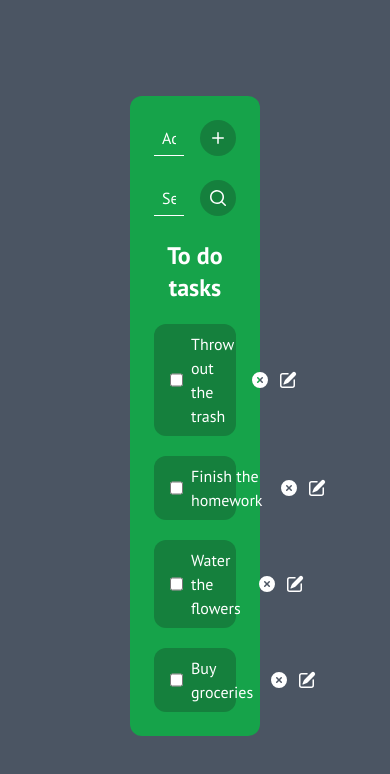
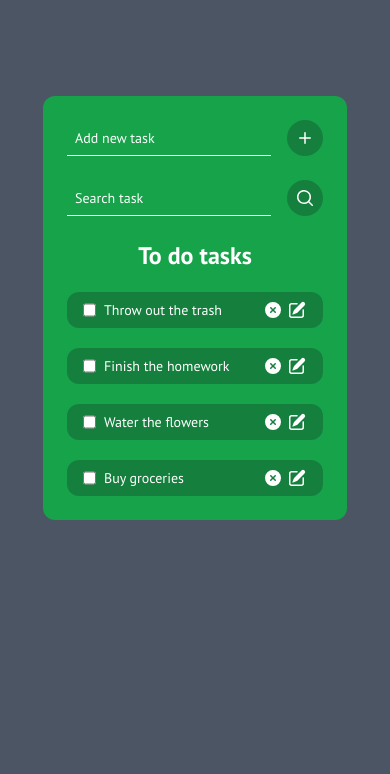
Before and after one commit to JellyGamez/Vue-todo-app, a Vue app: page / in a window 390 px wide. Shown: the top 774 px of the page. Built offline with nearby package versions, Linux system fonts and the light colour scheme.

Commit message:
mobile responsiveness

```diff
--- a/src/App.vue
+++ b/src/App.vue
@@ -47,7 +47,8 @@ provide('editingTask', editingTask);
 
 <template>
   <div class="flex flex-col min-h-screen h-full bg-gray-600 items-center">
-    <div class="flex flex-col gap-6 bg-green-600 rounded-xl p-6 my-24 w-1/3 h-fit justify-center">
+    <div class="max-w-xs text-sm md:text-base md:max-w-lg  w-full">
+      <div class="flex flex-col gap-6 bg-green-600 rounded-xl p-6 my-24 mx-2 h-fit justify-center">
 
         <div class="flex">
           <input class="w-full px-2 border-b border-white bg-green-600 mr-4 text-white placeholder-white outline-none"
@@ -79,4 +80,5 @@ provide('editingTask', editingTask);
 
       </div>
     </div>
+  </div>
 </template>
--- a/src/components/TaskItem.vue
+++ b/src/components/TaskItem.vue
@@ -11,14 +11,14 @@ const editingTask = inject('editingTask');
 
 <template>
     <div class="h-full flex space-x-2">
-        <div class="flex justify-between bg-green-700 hover:bg-green-800 text-white px-4 py-2 rounded-xl w-full">
+        <div class="flex flex-wrap justify-between bg-green-700 hover:bg-green-800 text-white px-4 py-2 rounded-xl w-full">
 
-            <div class="flex space-x-2">
+            <div class="flex gap-2 ">
                 <input class="hover:cursor-pointer accent-green-700" type="checkbox" v-model="task.completed">
-                <p class="pr-4"> {{ task.label }} </p>
+                <p class="pr-1"> {{ task.label }} </p>
             </div>
 
-            <div class="flex space-x-2">
+            <div class="flex gap-1">
 
                 <button @click="() => deleteTask(task.id)">
                     <DeleteIcon />
```
Lines whose indentation alone changed are shown as unchanged.
